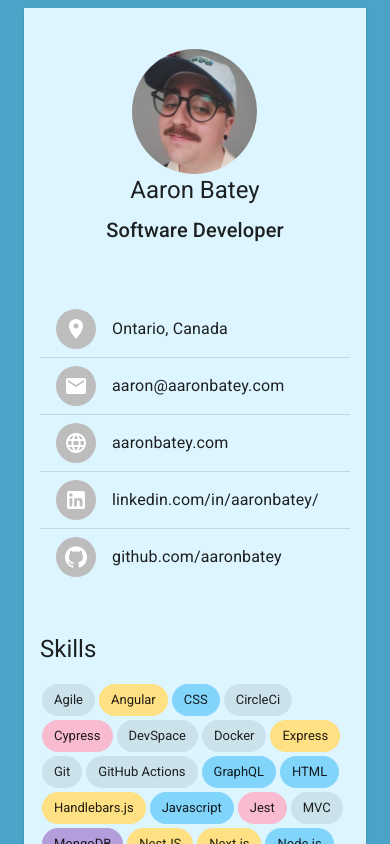
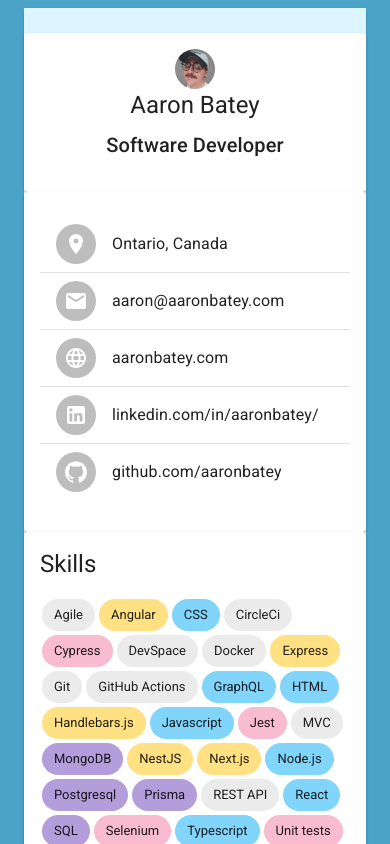
Before and after one commit to aaronbatey/resume, a Next.js app: page /resume in a window 390 px wide. Shown: the top 844 px of the page. Built offline with nearby package versions, Linux system fonts and the light colour scheme.

Commit message:
mobile view

```diff
--- a/src/components/shared/PageContainer/PageContainer.tsx
+++ b/src/components/shared/PageContainer/PageContainer.tsx
@@ -1,8 +1,19 @@
 import { Container } from "@mui/material";
 import React from "react";
+import styled from "styled-components";
+
+const ContainerFullWidthMobile = styled(Container)`
+  @media (max-width: 998px) {
+    padding: 0px;
+  }
+`;
 
 const PageContainer = ({ children }: { children: React.ReactNode }) => {
-  return <Container maxWidth="lg">{children}</Container>;
+  return (
+    <ContainerFullWidthMobile maxWidth="lg">
+      {children}
+    </ContainerFullWidthMobile>
+  );
 };
 
 export default PageContainer;
```
